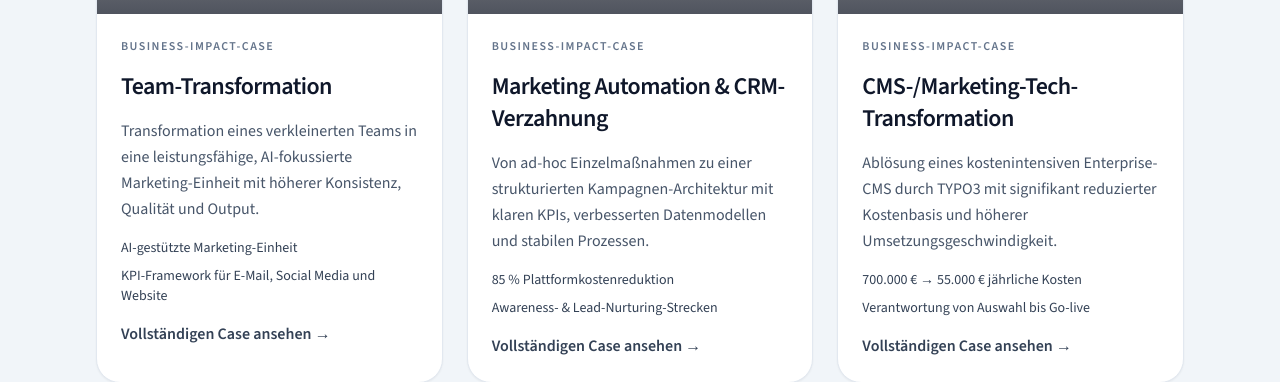
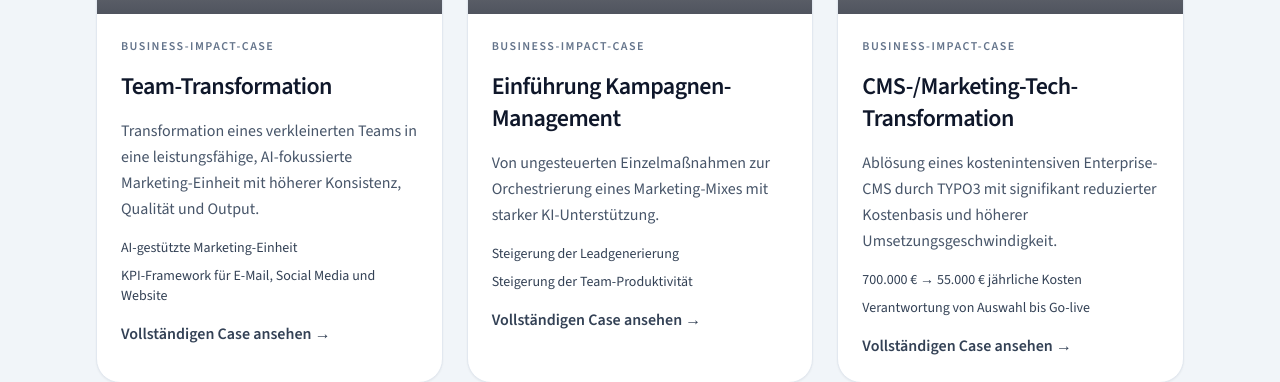
Before and after one commit to martinfischer42/Beyond_cv, a React (Vite) app: page /cases in a window 1280 px wide. Shown: the part 758-1140 px from the top of the page. Built offline with nearby package versions, Linux system fonts and the light colour scheme; grey boxes are pictures that could not be loaded.

Commit message:
Update CasesOverviewPage.tsx

```diff
--- a/src/pages/CasesOverviewPage.tsx
+++ b/src/pages/CasesOverviewPage.tsx
@@ -24,9 +24,9 @@
     visual: caseVisuals.ai,
   },
   {
-    title: 'Marketing Automation & CRM-Verzahnung',
-    impact: 'Von ad-hoc Einzelmaßnahmen zu einer strukturierten Kampagnen-Architektur mit klaren KPIs, verbesserten Datenmodellen und stabilen Prozessen.',
-    highlights: ['85 % Plattformkostenreduktion', 'Awareness- & Lead-Nurturing-Strecken'],
+    title: 'Einführung Kampagnen-Management',
+    impact: 'Von ungesteuerten Einzelmaßnahmen zur Orchestrierung eines Marketing-Mixes mit starker KI-Unterstützung.',
+    highlights: ['Steigerung der Leadgenerierung', 'Steigerung der Team-Produktivität'],
     to: '/cases/marketing-automation',
     visual: caseVisuals.automation,
   },
```
